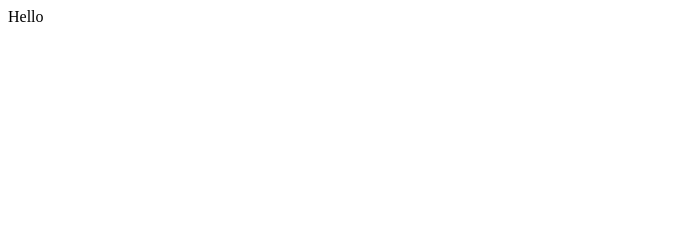
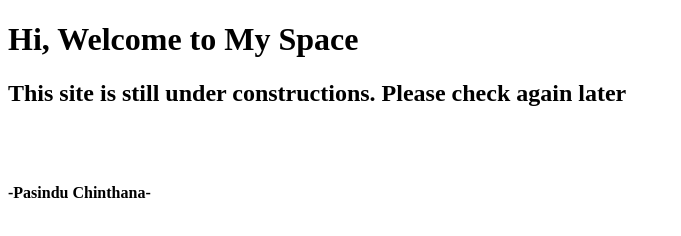
Before and after one commit to edpchinthana/edpchinthana.github.io, a plain HTML site: page index.html in a window 1280 px wide. Shown: the whole page, without its empty margins (0-681 px from the left). Drawn offline with Linux system fonts and the light colour scheme.

Commit message:
Update index.html

```diff
--- a/index.html
+++ b/index.html
@@ -6,6 +6,9 @@
     <title>Pasindu Chinthana</title>
 </head>
 <body>
-    Hello
+    <h1>Hi, Welcome to My Space</h1>
+    <h2>This site is still under constructions. Please check again later</h2>
+    <br/> <br/>
+    <h4>-Pasindu Chinthana-<h4>
 </body>
 </html>
```
